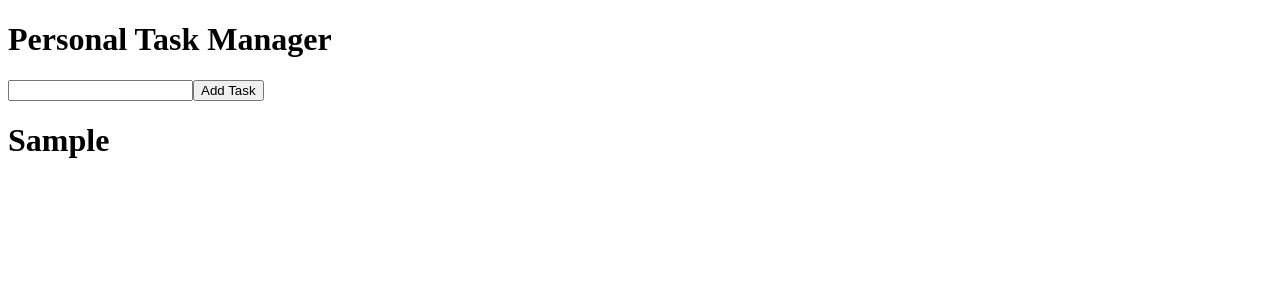
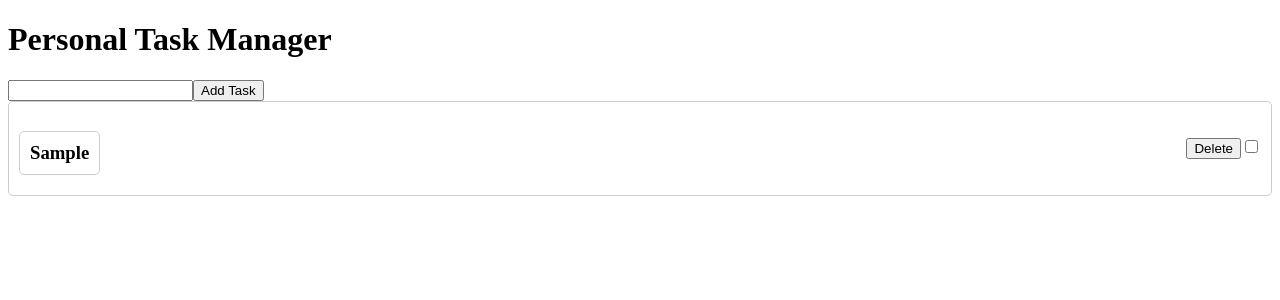
Before and after one commit to github-usman/-Personal-Task-Manager, a React (Create React App) app: page / in a window 1280 px wide. Both pictures are taken after typing "Sample" into the empty fields and a click on the button "Add Task". Shown: the top 300 px of the page. Built offline with nearby package versions, Linux system fonts and the light colour scheme.

Commit message:
individual task: added delete,completed, add buttons also

```diff
--- a/src/App.js
+++ b/src/App.js
@@ -1,21 +1,32 @@
 import { useState } from "react";
 import TaskForm from "./component/TaskForm";
 import TaskList from "./component/TaskList";
+import "./styles.css"
 
 function App() {
 
   const [tasks, setTasks] = useState([]);
-
+  // add task
   const addTask = text => {
     const newTask = { id: Date.now(), text, completed: false };
     setTasks([...tasks, newTask]);
+  };
+
+  // delete a task
+  const deleteTask = id => {
+    setTasks(tasks.filter(task => task.id !== id));
+  };
+
+  //Task completion status
+  const toggleTask = id => {
+    setTasks(tasks.map(task => (task.id === id ? { ...task, completed: !task.completed } : task)));
   };
 
   return (
     <div >
       <h1>Personal Task Manager</h1>
       <TaskForm addTask={addTask}/>
-      <TaskList tasks={tasks}/>
+      <TaskList tasks={tasks} onDelete={deleteTask} onToggle={toggleTask} />
     </div>
   );
 }
--- /dev/null
+++ b/src/component/Task.js
@@ -0,0 +1,16 @@
+import React from 'react';
+
+// component for individual task
+const Task = ({ task, onDelete, onToggle }) => {
+  return (
+    <div className='task'>
+      <h3 className={`task ${task.completed ? 'completed' : ''}`}>{task.text}</h3>
+      <div>
+      <button onClick={() => onDelete(task.id)}>Delete</button>
+      <input type="checkbox" checked={task.completed} onChange={() => onToggle(task.id)} />
+      </div>
+    </div>
+  );
+};
+
+export default Task;
--- a/src/component/TaskForm.js
+++ b/src/component/TaskForm.js
@@ -4,6 +4,7 @@ const TaskForm = ({addTask}) => {
 
   const [text, setText] = useState('');
 
+  //after input user can add
   const handleSubmit = e => {
     e.preventDefault();
     if (!text.trim()) return;
--- a/src/component/TaskList.js
+++ b/src/component/TaskList.js
@@ -1,13 +1,14 @@
 import React from 'react';
+import Task from './Task';
 
-const TaskList = ({ tasks }) => {
+// this component to display a list of tasks
+const TaskList = ({ tasks, onDelete, onToggle }) => {
   return (
     <div>
       {tasks.map(task => (
         <div key={task.id}>
-            <h1>{task.text}</h1>
+            <Task key={task.id} task={task} onDelete={onDelete} onToggle={onToggle} />
         </div>
-
       ))}
     </div>
   );
--- a/src/styles.css
+++ b/src/styles.css
@@ -0,0 +1,13 @@
+.task {
+    display: flex;
+    align-items: center;
+    justify-content: space-between;
+    margin-bottom: 10px;
+    padding: 10px;
+    border: 1px solid #ccc;
+    border-radius: 5px;
+  }
+
+  .task.completed {
+    text-decoration: line-through;
+  }
```
